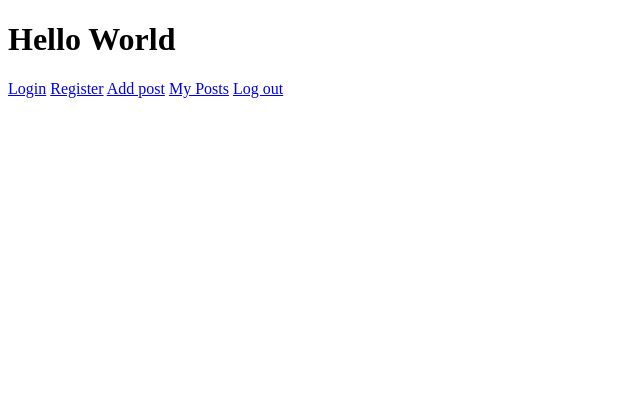
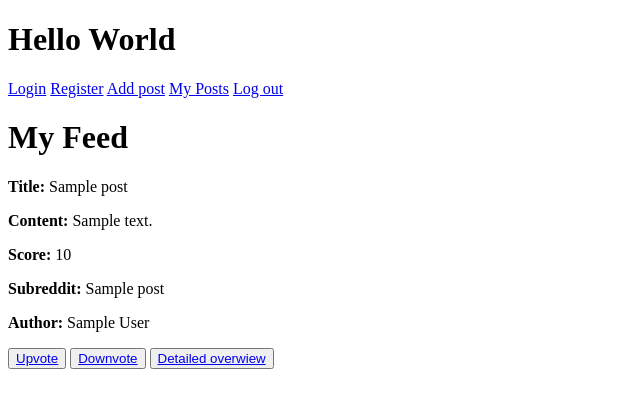
Before and after one commit to kristyanYochev/RedditClone, a Flask app: template reddit/templates/index.html in a window 1280 px wide. Shown: the top 408 px of the page, without its empty margins (0-640 px from the left). Run offline with Flask 2, Linux system fonts and the light colour scheme; the visitor is signed in with stand-in values (Sample User, id 1); the template is opened without the code that fills it: most values are stand-ins (such as "Sample title", 1, 10 or a date in 2020).

Commit message:
Added user feed, upvoting and downvoting

```diff
--- a/reddit/app.py
+++ b/reddit/app.py
@@ -32,7 +32,10 @@ app = create_app()
 
 @app.route("/")
 def index():
-    return render_template("index.html")
+    if session.get("loggedIn"):
+        return render_template("index.html", posts=Post.getFeed(session.get("userId")))
+    else:
+        return render_template("index.html")
 
 
 @app.route("/login", methods=["GET", "POST"])
@@ -146,6 +149,22 @@ def delete(postId: int):
 
         return redirect('/myPosts')
 
+@app.route("/posts/<int:postId>/upvote", methods=["GET"])
+@login_required
+def upvote(postId: int):
+    if request.method == "GET":
+        Post(postId).updateScore(1)
+
+        return redirect('/')
+
+@app.route("/posts/<int:postId>/downvote", methods=["GET"])
+@login_required
+def downvote(postId: int):
+    if request.method == "GET":
+        Post(postId).updateScore(-1)
+
+        return redirect('/')
+
 @app.route("/comments", methods=["POST"])
 def add_comment():
     content: str = request.form["content"]
--- a/reddit/templates/index.html
+++ b/reddit/templates/index.html
@@ -13,6 +13,18 @@
     <a href="/posts">Add post</a>
     <a href="/myPosts">My Posts</a>
     <a href="/logout">Log out</a>
+    <h1>My Feed</h1>
+    {% for post in posts %}
+      <p><b>Title: </b>{{ post['title'] }}</p>
+      <p><b>Content: </b>{{ post['content'] }}</p>
+      <p><b>Score: </b>{{ post['score'] }}</p>
+      <p><b>Subreddit: </b>{{ post['subredditName'] }}</p>
+      <p><b>Author: </b>{{ post['author'] }}</p>
+      <button type="submit"><a href="/posts/{{ post['id'] }}/upvote">Upvote</a></button>
+      <button type="submit"><a href="/posts/{{ post['id'] }}/downvote">Downvote</a></button>
+      <button type="submit"><a href="/posts/{{ post['id'] }}">Detailed overwiew</a></button>
+      <br>
+    {% endfor %}
   {% endif %}
 </body>
 </html>
```
Also changed, not shown: reddit/models/post.py (+24 -0 lines).
